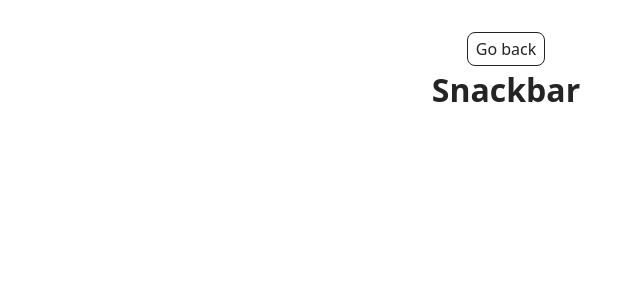
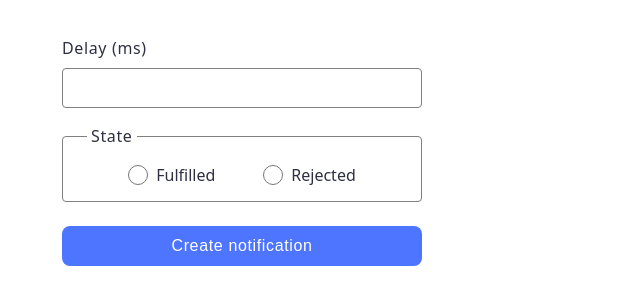
Before and after one commit to Igor-Nemyrovskiy/goit-js-hw-10, a website built with Vite: page src/2-snackbar.html in a window 1280 px wide. Shown: the whole page, without its empty margins (134-774 px from the left). Built offline with nearby package versions, Linux system fonts and the light colour scheme.

Commit message:
add form promis

```diff
--- a/src/2-snackbar.html
+++ b/src/2-snackbar.html
@@ -10,8 +10,26 @@
   <body>
     <main>
       <div class="container">
-        <a class="back-link" href="./index.html">Go back</a>
-        <h1 class="main-title">Snackbar</h1>
+        <form class="form">
+          <label>
+            Delay (ms)
+            <input type="number" name="delay" required />
+          </label>
+
+          <fieldset>
+            <legend>State</legend>
+            <label>
+              <input type="radio" name="state" value="fulfilled" required />
+              Fulfilled
+            </label>
+            <label>
+              <input type="radio" name="state" value="rejected" required />
+              Rejected
+            </label>
+          </fieldset>
+
+          <button type="submit">Create notification</button>
+        </form>
       </div>
     </main>
     <script type="module" src="./js/2-snackbar.js"></script>
--- a/src/css/styles.css
+++ b/src/css/styles.css
@@ -11,12 +11,18 @@
 @import url('./back-link.css');
 @import url('./footer.css');
 
-/* ===== Timer ===== */
+*,
+*::before,
+*::after {
+  box-sizing: border-box;
+}
 
-.timer-container {
+.container {
   padding-top: 36px;
   padding-left: 156px;
 }
+
+/* ===== Timer ===== */
 
 .timer-controls {
   display: flex;
@@ -184,3 +190,115 @@
 .iziToast.iziToast-color-red .iziToast-icon {
   filter: brightness(0) invert(1) !important;
 }
+
+/* ===== snackbar ===== */
+
+.form {
+  width: 360px;
+}
+
+.form > label {
+  display: flex;
+  flex-direction: column;
+  gap: 8px;
+
+  font-size: 16px;
+  line-height: 1.5;
+  letter-spacing: 0.04em;
+  color: #2e2f42;
+}
+
+input[type='number'] {
+  width: 100%;
+  height: 40px;
+  padding: 8px 16px;
+
+  border: 1px solid #808080;
+  border-radius: 4px;
+  outline: none;
+
+  font-size: 16px;
+  line-height: 1.5;
+  letter-spacing: 0.04em;
+  color: #2e2f42;
+}
+
+input[type='number']:hover {
+  border-color: #000;
+}
+
+input[type='number']:focus {
+  border-color: #4e75ff;
+}
+
+fieldset {
+  display: flex;
+  align-items: center;
+  justify-content: center;
+  gap: 48px;
+
+  width: 360px;
+  height: 78px;
+  margin: 16px 0 0;
+  padding: 0;
+
+  border: 1px solid #808080;
+  border-radius: 4px;
+}
+
+fieldset:hover {
+  border-color: #000;
+}
+
+legend {
+  margin-left: 24px;
+  padding: 0 4px;
+
+  font-size: 16px;
+  line-height: 1.5;
+  letter-spacing: 0.04em;
+  color: #2e2f42;
+}
+
+fieldset label {
+  display: flex;
+  align-items: center;
+  gap: 8px;
+
+  font-size: 16px;
+  line-height: 1.5;
+  color: #2e2f42;
+}
+
+input[type='radio'] {
+  width: 20px;
+  height: 20px;
+  margin: 0;
+
+  accent-color: #4e75ff;
+  cursor: pointer;
+}
+
+.form button {
+  width: 360px;
+  height: 40px;
+  margin-top: 24px;
+  padding: 8px 16px;
+
+  border: none;
+  border-radius: 8px;
+
+  background-color: #4e75ff;
+  color: #fff;
+
+  font-size: 16px;
+  font-weight: 500;
+  line-height: 1.5;
+  letter-spacing: 0.04em;
+
+  cursor: pointer;
+}
+
+.form button:hover {
+  background-color: #6c8cff;
+}
--- a/src/js/2-snackbar.js
+++ b/src/js/2-snackbar.js
@@ -0,0 +1,40 @@
+import iziToast from "izitoast";
+import "izitoast/dist/css/iziToast.min.css";
+
+const form = document.querySelector(".form");
+
+form.addEventListener("submit", handleSubmit);
+
+function handleSubmit(event) {
+    event.preventDefault();
+
+    const formData = new FormData(event.target);
+    const delay = Number(formData.get("delay"));
+    const state = formData.get("state");
+
+    const result = new Promise((resolve, reject) => {
+        setTimeout(() => {
+            if (state === "fulfilled") {
+                resolve(delay);
+            } else {
+                reject(delay);
+            }
+        }, delay);
+    });
+
+    result
+      .then(delay => {
+        iziToast.success({
+          message: `✅ Fulfilled promise in ${delay}ms`,
+          position: "topRight",
+        });
+    })
+      .catch(delay => {
+        iziToast.error({
+          message: `❌ Rejected promise in ${delay}ms`,
+          position: "topRight",
+        });
+      });
+  event.target.reset();
+
+}
```
Also changed, not shown: src/1-timer.html (+1 -1 lines).
